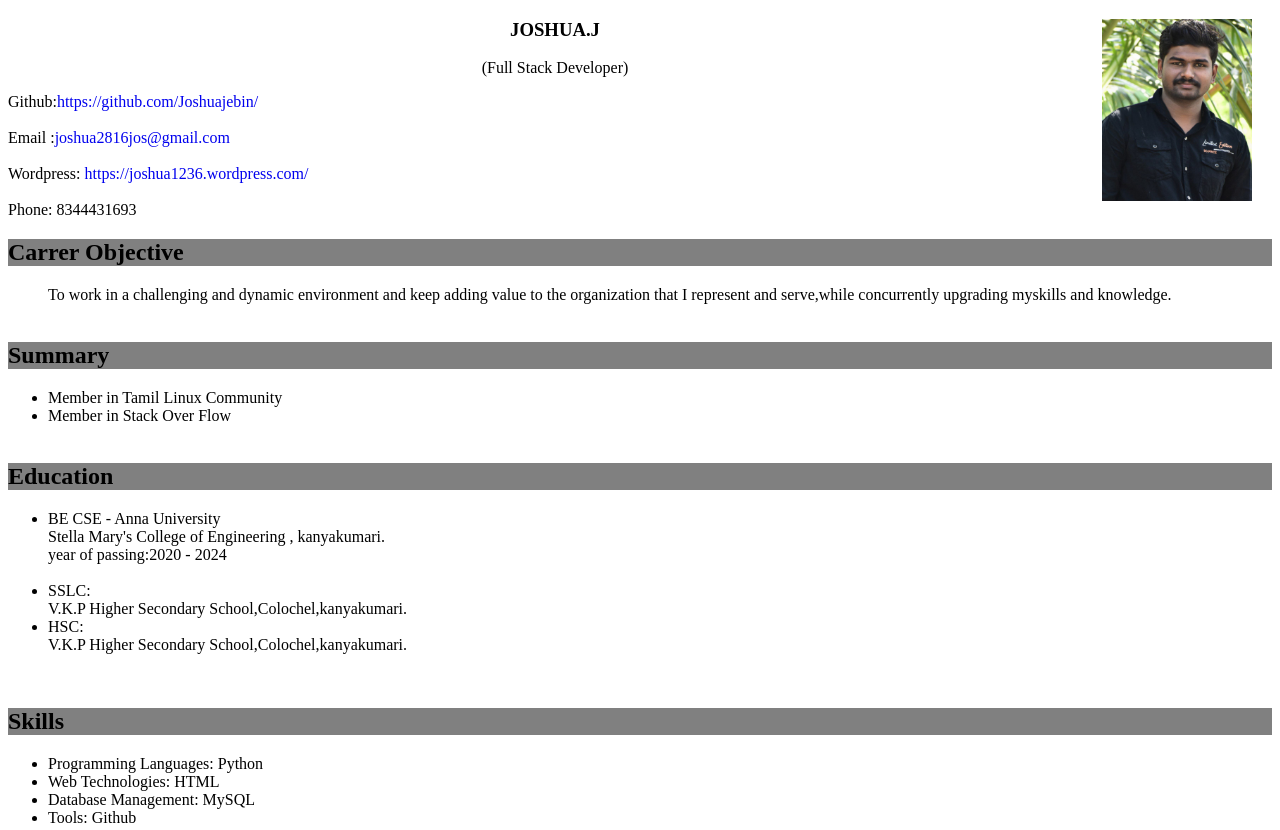
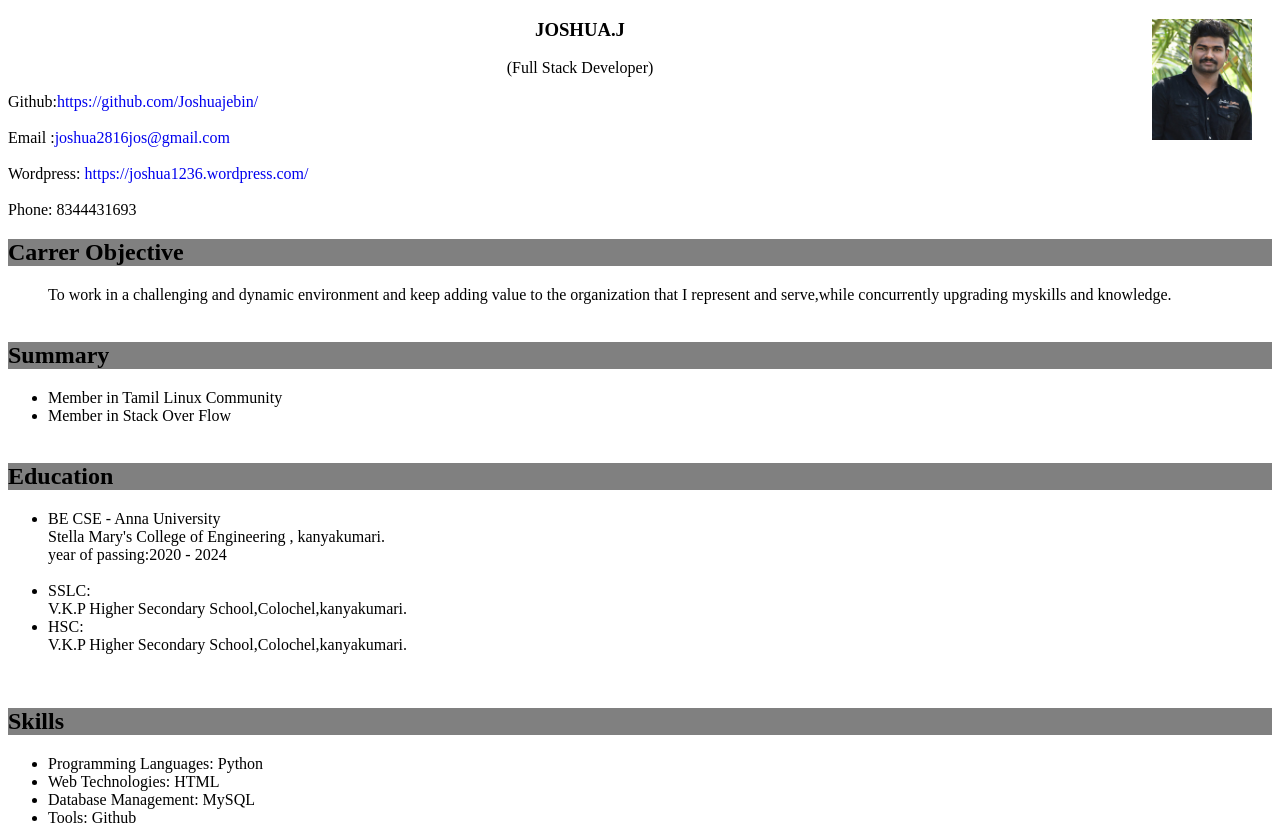
Before and after one commit to Joshuajebin/Resume, a plain HTML site: page index.html in a window 1280 px wide. Shown: the top 830 px of the page. Drawn offline with Linux system fonts and the light colour scheme; files whose address does not match are found by name.

Commit message:
Update style2.css

```diff
--- a/style2.css
+++ b/style2.css
@@ -43,6 +43,5 @@ body{
 .abc{
     float:right;
     margin-right: 20px;
-    width:150px;
-
+    width:100px
         }
```
